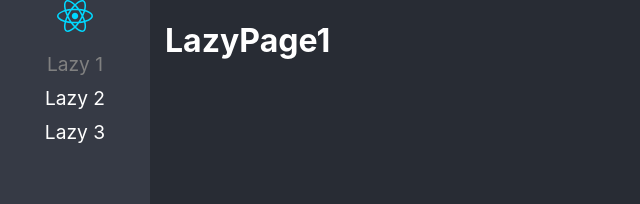
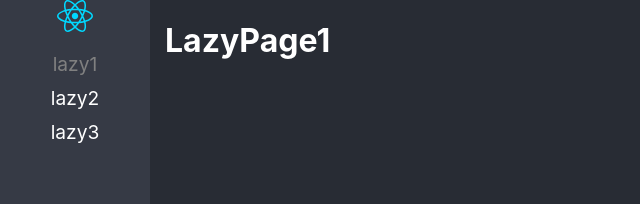
Before and after one commit to gilgonzalez/react-empty-router, a React (Vite) app: page /lazy1 in a window 1280 px wide. Shown: the top 204 px of the page, without its empty margins (0-640 px from the left). Built offline with nearby package versions, Linux system fonts and the light colour scheme.

Commit message:
lazy load pages

```diff
--- a/src/01-lazyload/pages/LazyPage1.tsx
+++ b/src/01-lazyload/pages/LazyPage1.tsx
@@ -4,3 +4,5 @@
     <h1>LazyPage1</h1>
   )
 }
+
+export default LazyPage1;
--- a/src/01-lazyload/pages/LazyPage2.tsx
+++ b/src/01-lazyload/pages/LazyPage2.tsx
@@ -4,3 +4,5 @@
     <h2>LazyPage2</h2>
   )
 }
+
+export default LazyPage2;
--- a/src/01-lazyload/pages/LazyPage3.tsx
+++ b/src/01-lazyload/pages/LazyPage3.tsx
@@ -4,3 +4,5 @@
     <h3>LazyPage3</h3>
   )
 }
+
+export default LazyPage3;
--- a/src/routes/Navigation.tsx
+++ b/src/routes/Navigation.tsx
@@ -1,37 +1,45 @@
 import { BrowserRouter, NavLink, Navigate, Route, Routes } from "react-router-dom";
 
 
-import { LazyPage1, LazyPage2, LazyPage3 } from "../01-lazyload/pages/";
+import { Suspense } from "react";
 import logo from "../react.svg";
+import { Route as RouteInterface, routes } from "./routes";
 
 
 const Navigation = () => {
 	return (
 		<>
+    <Suspense fallback={<h1>Cargando</h1>}>
 			<BrowserRouter>
 				<div className="main-layout">
 					<nav >
 						<img src={logo} alt="Logo React" />
 						<ul>
-							<li>
-								<NavLink className={({ isActive }) => (isActive ? "nav-active" : "")} to="/lazy1"> Lazy 1 </NavLink>
-							</li>
-							<li>
-								<NavLink className={({ isActive }) => (isActive ? "nav-active" : "")} to="/lazy2"> Lazy 2 </NavLink>
-							</li>
-							<li>
-								<NavLink className={({ isActive }) => (isActive ? "nav-active" : "")} to="/lazy3"> Lazy 3</NavLink>
-							</li>
+              {/** Crear NavLink dinamico */}
+              {
+                routes.map(({to, name}: RouteInterface)=> (
+                  <li key={to}>
+                    <NavLink
+                      to={to}
+                      className={({ isActive }) => (isActive ? "nav-active" : "")}
+                    >{name}
+                    </NavLink>
+                  </li>
+                ))
+              }
 						</ul>
 					</nav>
 				<Routes>
-					<Route path="/lazy1" element={<LazyPage1/>} />
-					<Route path="/lazy2" element={<LazyPage2/>} />
-					<Route path="/lazy3" element={<LazyPage3/>} />
-					<Route path="/*" element={<Navigate to="/" replace />} />
+          {
+            routes.map(({path, Component}: RouteInterface)=> (
+              <Route path={path} element={<Component/>} key={path} />
+            ))
+          }
+					<Route path="/*" element={<Navigate to={routes[0].to} replace />} />
 				</Routes>
 				</div>
 			</BrowserRouter>
+    </Suspense>
 		</>
 	);
 };
--- /dev/null
+++ b/src/routes/routes.ts
@@ -0,0 +1,45 @@
+import { LazyExoticComponent, lazy } from "react";
+//import { LazyPage1, LazyPage2, LazyPage3 } from "../01-lazyload/pages";
+
+type JSXComponent = () => JSX.Element;
+
+export interface Route {
+	to: string;
+	path: string;
+	Component: LazyExoticComponent<JSXComponent> | JSXComponent;
+	name: string;
+}
+
+const Lazy1 = lazy(
+	() =>
+		import(/* webpackChunkName: "LazyPage1*/ "../01-lazyload/pages/LazyPage1"),
+);
+const Lazy2 = lazy(
+	() =>
+		import(/* webpackChunkName: "LazyPage2*/ "../01-lazyload/pages/LazyPage2"),
+);
+const Lazy3 = lazy(
+	() =>
+		import(/* webpackChunkName: "LazyPage3*/ "../01-lazyload/pages/LazyPage3"),
+);
+
+export const routes: Route[] = [
+	{
+		to: "/lazy1",
+		path: "lazy1",
+		Component: Lazy1,
+		name: "lazy1",
+	},
+	{
+		to: "/lazy2",
+		path: "lazy2",
+		Component: Lazy2,
+		name: "lazy2",
+	},
+	{
+		to: "/lazy3",
+		path: "lazy3",
+		Component: Lazy3,
+		name: "lazy3",
+	},
+];
```
